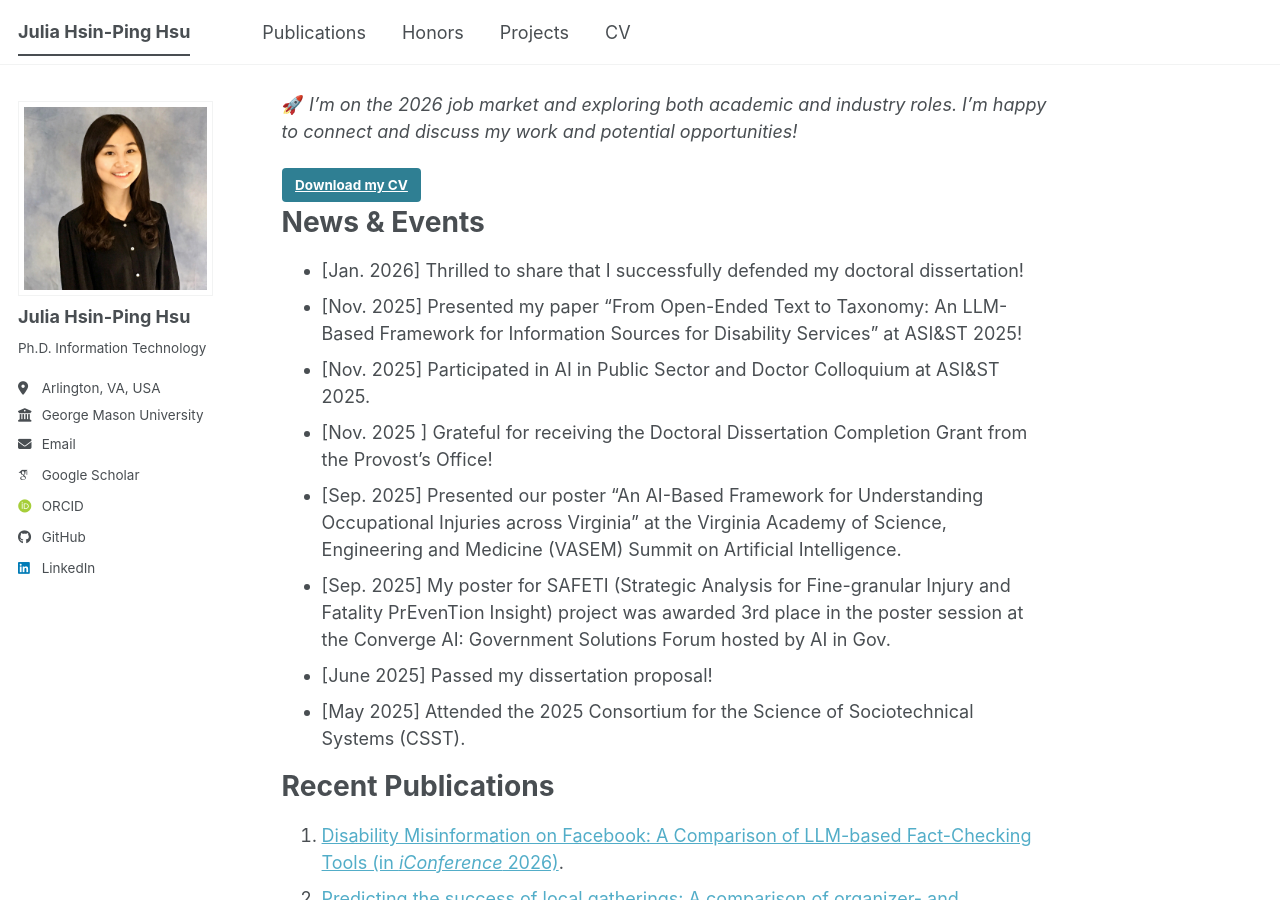
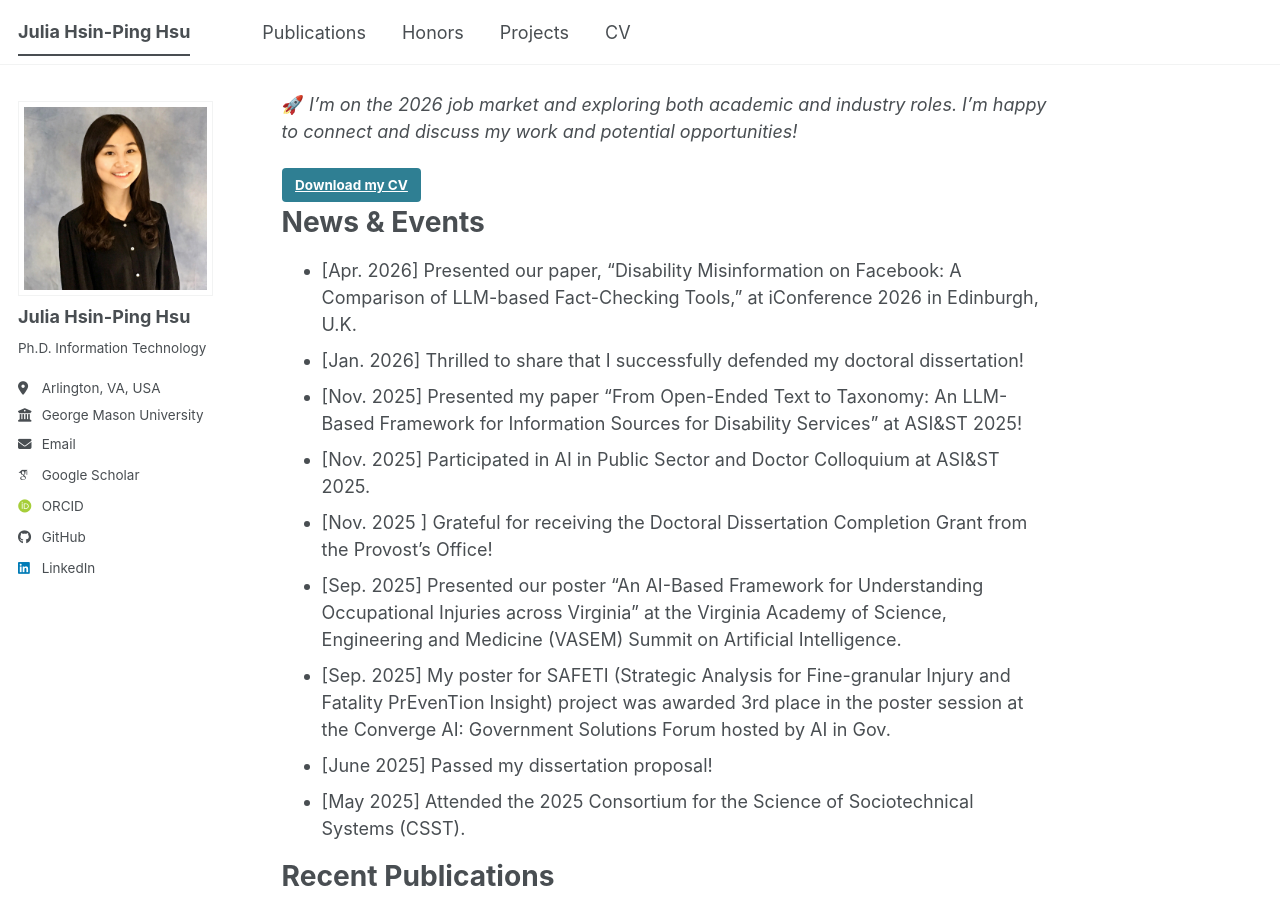
Before and after one commit to JuliaHsu/JuliaHsu.github.io, a Jekyll site: the page built from _pages/about.md, in a window 1280 px wide and 900 px high, scrolled down 342 px. Built offline with Jekyll 4.4.1, drawn with Linux system fonts in a browser that asks for light colours; some web fonts are replaced; a script bundle is joined from its source files by our own code; library files that are not in the unit come from our copies.

Commit message:
add news

```diff
--- a/_pages/about.md
+++ b/_pages/about.md
@@ -18,6 +18,7 @@ I am currently a Graduate Research Assistant working with [Dr. Myeong Lee](https
 
 News & Events
 ======
+- [Apr. 2026] Presented our paper, “Disability Misinformation on Facebook: A Comparison of LLM-based Fact-Checking Tools,” at iConference 2026 in Edinburgh, U.K.
 - [Jan. 2026] Thrilled to share that I successfully defended my doctoral dissertation!
 - [Nov. 2025] Presented my paper “From Open-Ended Text to Taxonomy: An LLM-Based Framework for Information Sources for Disability Services” at ASI&ST 2025!
 - [Nov. 2025] Participated in AI in Public Sector and Doctor Colloquium at ASI&ST 2025.
```
